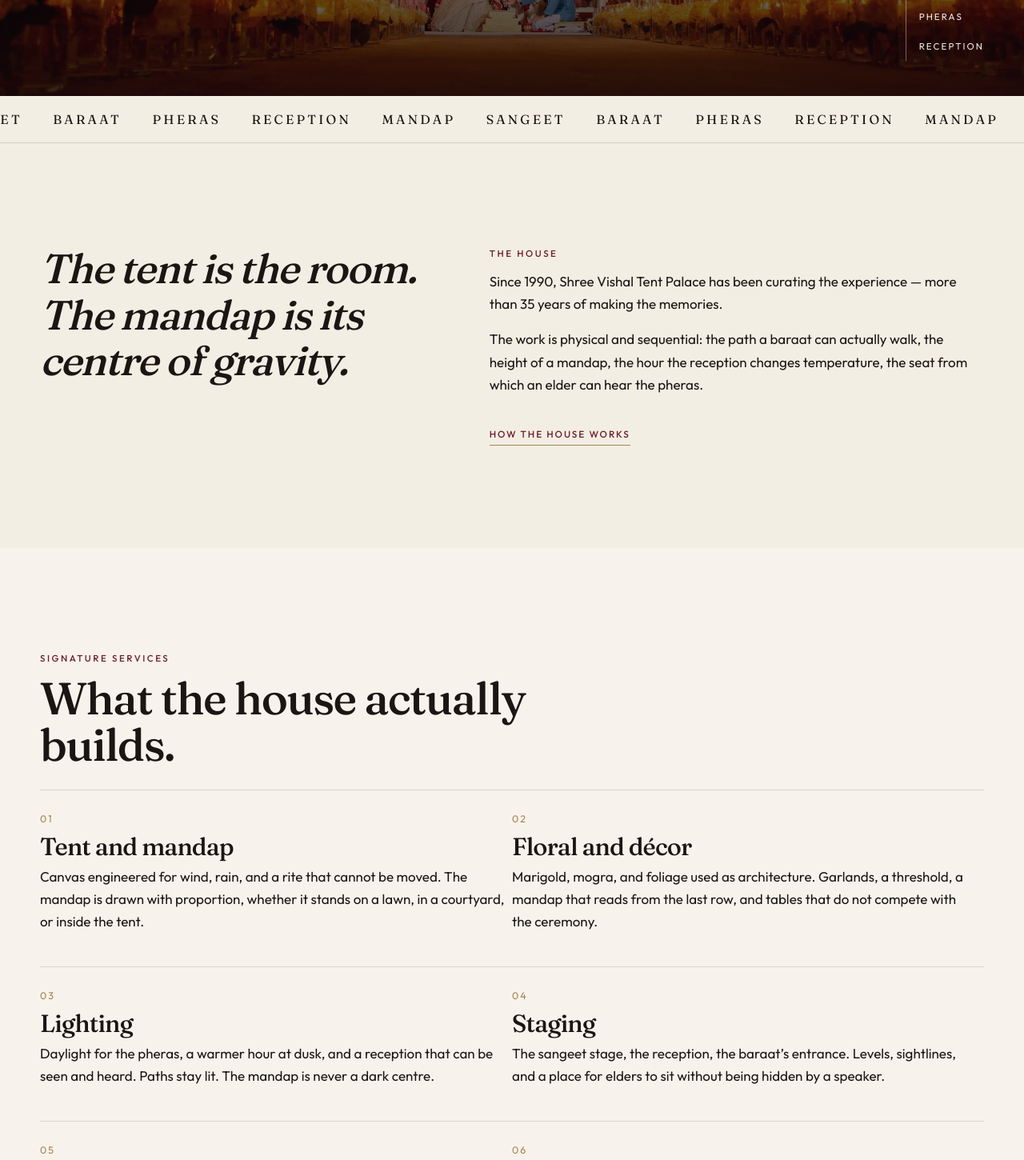
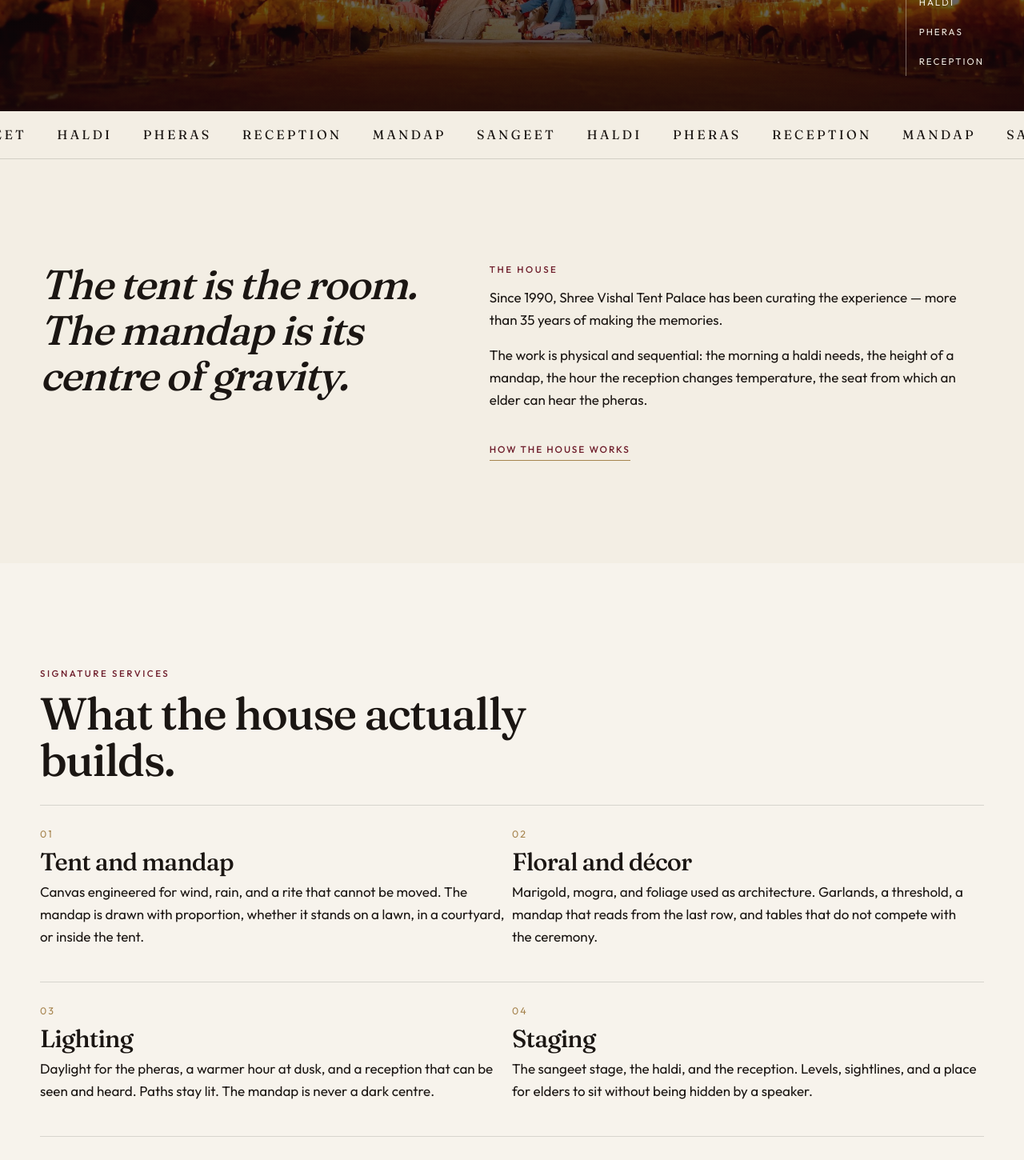
Before and after one commit to ksarthak021/Assignments, a Next.js app: page /Assignments/ in a window 1280 px wide. Shown: the part 680-2130 px from the top of the page at 80% size. Built offline with nearby package versions, Linux system fonts and the light colour scheme; no server answers.

Commit message:
Name the house plainly, and call the rite Haldi.
SVTP Events is Shree Vishal Tent Palace. The home list and every baraat passage now describe the turmeric ceremony.

Co-authored-by: ksarthak021 <ksarthak021@gmail.com>

```diff
--- a/app/about/page.tsx
+++ b/app/about/page.tsx
@@ -32,7 +32,7 @@ export default function AboutPage() {
             <p className="kicker">About us</p>
             <h2>More than 35 years, and the memory of the day.</h2>
             <p>
-              We have been curating the experience since 1990. A wedding here is sangeet, baraat,
+              We have been curating the experience since 1990. A wedding here is sangeet, haldi,
               pheras, and reception, held as one sequence rather than a single decorated hour. The
               tent, the mandap, and the décor are how that sequence becomes a room.
             </p>
--- a/app/page.tsx
+++ b/app/page.tsx
@@ -7,7 +7,7 @@ import { homeMeta, processSteps, services } from "@/lib/site";
 
 export const metadata = homeMeta();
 
-const RITES = ["Mandap", "Sangeet", "Baraat", "Pheras", "Reception"];
+const RITES = ["Mandap", "Sangeet", "Haldi", "Pheras", "Reception"];
 
 export default function HomePage() {
   return (
@@ -22,7 +22,7 @@ export default function HomePage() {
             Ceremonies, <em>held like palaces.</em>
           </>
         }
-        lede="SVTP Events is the house name on this site for Shree Vishal Tent Palace. We build weddings and gatherings in canvas, courtyards, and palace grounds."
+        lede="SVTP Events is Shree Vishal Tent Palace, a wedding and event house in Jaipur. We build weddings and gatherings in canvas, courtyards, and palace grounds."
         actions={
           <>
             <Link className="btn btn-fill" href="/contact#inquiry">
@@ -63,9 +63,9 @@ export default function HomePage() {
                 years of making the memories.
               </p>
               <p>
-                The work is physical and sequential: the path a baraat can actually walk, the height
-                of a mandap, the hour the reception changes temperature, the seat from which an elder
-                can hear the pheras.
+                The work is physical and sequential: the morning a haldi needs, the height of a
+                mandap, the hour the reception changes temperature, the seat from which an elder can
+                hear the pheras.
               </p>
               <Link className="text-link" href="/about">
                 How the house works
--- a/components/Footer.tsx
+++ b/components/Footer.tsx
@@ -9,8 +9,7 @@ export function Footer() {
         <div className="footer-brand">
           <Wordmark />
           <p>
-            {BRAND.name} is the name of this site for {BRAND.established}, a wedding and event house
-            in {BRAND.city}.
+            {BRAND.name} is {BRAND.established}, a wedding and event house in {BRAND.city}.
           </p>
         </div>
         <nav aria-label="Footer">
--- a/lib/site.ts
+++ b/lib/site.ts
@@ -38,7 +38,7 @@ export const NAV = [
 ] as const;
 
 export const EVENT_TYPES = [
-  { id: "Wedding", detail: "Mandap, baraat, pheras, reception" },
+  { id: "Wedding", detail: "Mandap, haldi, pheras, reception" },
   { id: "Celebration", detail: "Birthdays, parties, family days" },
   { id: "Corporate", detail: "Dinners, launches, hosted meetings" },
   { id: "Another gathering", detail: "Describe it in the inquiry" },
@@ -102,16 +102,16 @@ export const packages: PackagePlan[] = [
     name: "Darbar",
     meaning: "The court",
     summary:
-      "A full wedding day, or a celebration large enough to need a court of its own. Procession, rite, and reception under one plan.",
+      "A full wedding day, or a celebration large enough to need a court of its own. Haldi, rite, and reception under one plan.",
     forWhom: "Wedding days and sangeet-scale parties from about 100 to 500 guests.",
     rows: {
       scale: "A full day",
       guests: "About 100 to 500",
-      ceremonies: "Baraat, pheras, and reception — or one long celebration",
+      ceremonies: "Haldi, pheras, and reception — or one long celebration",
       tent: "Primary tent plus a dressed threshold and guest paths",
       floral: "Layered mandap, entrance, and stage flowers",
       lighting: "A designed plot for dusk and the reception",
-      staging: "Procession entry, mandap, and a reception stage",
+      staging: "Haldi, mandap, and a reception stage",
       hospitality: "Guest desk, water, and seating that can be hosted",
       direction: "Day-of direction for the order of ceremonies",
       planning: "A sequence of conversations from ground visit to run of show",
@@ -175,10 +175,10 @@ export function recommendPackage(eventType: string, guests: string, season: stri
     reason = `${season} is a crowded season in Jaipur, and a wedding of ${guestsLabel} guests usually becomes a weekend. Rajmahal plans sangeet, the wedding day, and the reception together.`;
   } else if (eventType === "Wedding" && (mid || guests === "250–500")) {
     id = "darbar";
-    reason = `A wedding of ${guestsLabel} guests needs the full day — baraat, pheras, and reception — composed as one sequence. Darbar is that day.`;
+    reason = `A wedding of ${guestsLabel} guests needs the full day — haldi, pheras, and reception — composed as one sequence. Darbar is that day.`;
   } else if (eventType === "Wedding" && intimate && peak) {
     id = "darbar";
-    reason = `The list is intimate, and ${seasonLabel} in Jaipur is still a ceremonial day with a procession and a reception. Darbar covers that arc. Rajmahal waits for a true multi-day weekend.`;
+    reason = `The list is intimate, and ${seasonLabel} in Jaipur is still a ceremonial day with a haldi and a reception. Darbar covers that arc. Rajmahal waits for a true multi-day weekend.`;
   } else if (eventType === "Wedding") {
     id = "nivaas";
     reason = `A smaller wedding outside the most crowded months can be one beautifully held ceremony. Nivaas keeps the mandap, the flowers, and the hour in proportion.`;
@@ -241,7 +241,7 @@ export const services = [
   {
     numeral: "04",
     title: "Staging",
-    text: "The sangeet stage, the reception, the baraat’s entrance. Levels, sightlines, and a place for elders to sit without being hidden by a speaker.",
+    text: "The sangeet stage, the haldi, and the reception. Levels, sightlines, and a place for elders to sit without being hidden by a speaker.",
   },
   {
     numeral: "05",
@@ -272,10 +272,10 @@ export const weddingChapters = [
   },
   {
     numeral: "03",
-    title: "Baraat",
+    title: "Haldi",
     image: "/images/entrance.jpg",
     alt: "An outdoor celebration entrance framed by red drapes and strings of hanging lights.",
-    text: "The procession needs a path with width, shade, and an end. We design the threshold the baraat arrives through, and the pause before the family is received.",
+    text: "Haldi is the turmeric ceremony, usually the morning. We make a place where the family can sit close, where the yellow can be seen, and where the hour stays with the couple.",
   },
   {
     numeral: "04",
@@ -328,7 +328,7 @@ export const processSteps = [
   {
     numeral: "02",
     title: "Walk the ground",
-    text: "Wind, kitchen access, the width of a baraat, where elders sit, where rain would travel. The ground decides what the tent can be.",
+    text: "Wind, kitchen access, the place a haldi needs, where elders sit, where rain would travel. The ground decides what the tent can be.",
   },
   {
     numeral: "03",
@@ -357,7 +357,7 @@ export const faqs = [
   },
   {
     q: "What separates the three packages?",
-    a: "Nivaas is one ceremony. Darbar is a full wedding day or a large celebration, from procession to reception. Rajmahal is a multi-day weekend with hospitality and one director across sangeet, wedding, and reception. Fees are quoted after a conversation about the ground, the rites, and the season.",
+    a: "Nivaas is one ceremony. Darbar is a full wedding day or a large celebration, from haldi to reception. Rajmahal is a multi-day weekend with hospitality and one director across sangeet, wedding, and reception. Fees are quoted after a conversation about the ground, the rites, and the season.",
   },
   {
     q: "How are monsoon and summer dates handled?",
```
Also changed, not shown: app/weddings/page.tsx (+5 -5 lines).
